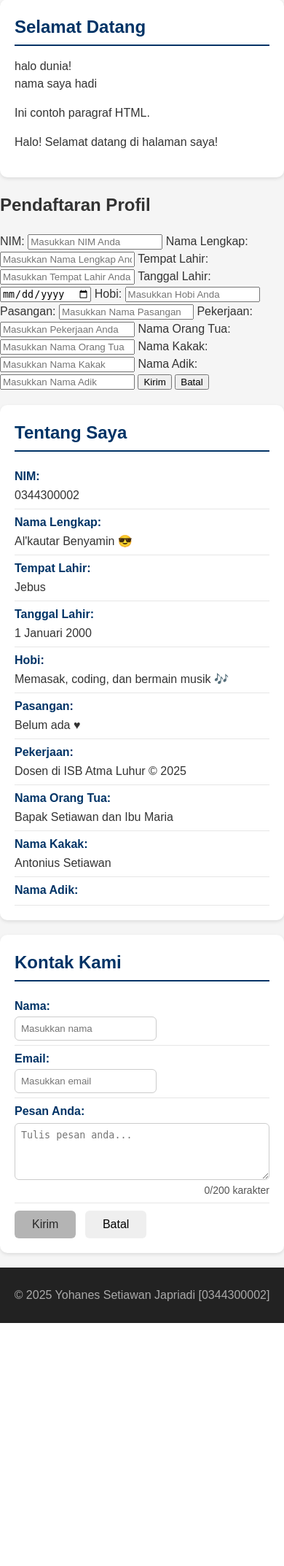
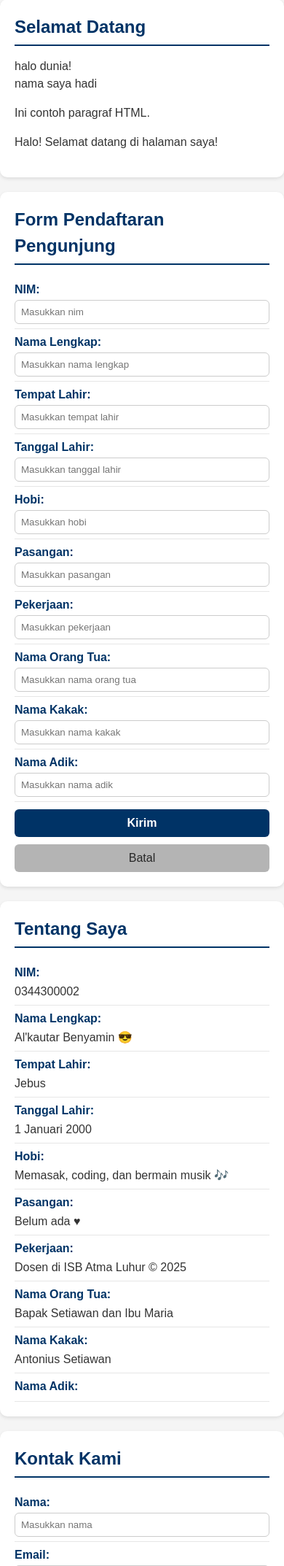
Before and after one commit to teukumaulanayunus-droid/2511500025-PWD-TI1A-25260, a PHP site: the page made by pertemuan-08/bahan UTS PWD/index.php in a window 390 px wide. Shown: the part 85-2231 px from the top of the page at 73% size. Before the commit the page ends 1898 px from the top, so only its background shows below. Run offline with PHP 8.4, Linux system fonts and the light colour scheme.

Commit message:
styling selector ID #contact input,#contact textarea

```diff
--- a/pertemuan-08/bahan UTS PWD/index.php
+++ b/pertemuan-08/bahan UTS PWD/index.php
@@ -52,49 +52,51 @@ endif;
       <p>Ini contoh paragraf HTML.</p>
     </section>
 
-    <section id="Pendaftaran Profil Pengunjung">
-  <h2>Pendaftaran Profil</h2>
+   <section id="PendaftaranProfilPengunjung">
+      <h2>Form Pendaftaran Pengunjung</h2>
       <form action="proses.php" method="POST">
 
         <label for="txtNIM"><span>NIM:</span>
-      <input type="text" id="txtNIM" name="txtNIM" placeholder="Masukkan NIM Anda" required>
+          <input type="text" id="txtNIM" name="txtNIM" placeholder="Masukkan nim" required autocomplete="nim">
         </label>
 
         <label for="txtNamaLengkap"><span>Nama Lengkap:</span>
-      <input type="text" id="txtNamaLengkap" name="txtNamaLengkap" placeholder="Masukkan Nama Lengkap Anda" required>
+          <input type="text" id="txtNamaLengkap" name="txtNamaLengkap" placeholder="Masukkan nama lengkap" required autocomplete="nama lengkap">
         </label>
 
         <label for="txtTempatLahir"><span>Tempat Lahir:</span>
-      <input type="text" id="txtTempatLahir" name="txtTempatLahir" placeholder="Masukkan Tempat Lahir Anda" required>
+          <input type="text" id="txtTempatLahir" name="txtTempatLahir" placeholder="Masukkan tempat lahir" required autocomplete="tempat lahir">
         </label>
 
         <label for="txtTanggalLahir"><span>Tanggal Lahir:</span>
-      <input type="date" id="txtTanggalLahir" name="txtTanggalLahir" required>
+          <input type="text" id="txtTanggalLahir" name="txtTanggalLahir" placeholder="Masukkan tanggal lahir" required autocomplete="tanggal lahir">
         </label>
 
         <label for="txtHobi"><span>Hobi:</span>
-      <input type="text" id="txtHobi" name="txtHobi" placeholder="Masukkan Hobi Anda" required>
+          <input type="text" id="txtHobi" name="txtHobi" placeholder="Masukkan hobi" required autocomplete="hobi">
         </label>
 
         <label for="txtPasangan"><span>Pasangan:</span>
-      <input type="text" id="txtPasangan" name="txtPasangan" placeholder="Masukkan Nama Pasangan" required>
+          <input type="text" id="txtPasangan" name="txtPasangan" placeholder="Masukkan pasangan" required autocomplete="pasangan">
         </label>
 
         <label for="txtPekerjaan"><span>Pekerjaan:</span>
-      <input type="text" id="txtPekerjaan" name="txtPekerjaan" placeholder="Masukkan Pekerjaan Anda" required>
+          <input type="text" id="txtPekerjaan" name="txtPekerjaan" placeholder="Masukkan pekerjaan" required autocomplete="pekerjaan">
         </label>
 
         <label for="txtNamaOrangTua"><span>Nama Orang Tua:</span>
-      <input type="text" id="txtNamaOrangTua" name="txtNamaOrangTua" placeholder="Masukkan Nama Orang Tua" required>
+          <input type="text" id="txtNamaOrangTua" name="txtNamaOrangTua" placeholder="Masukkan nama orang tua" required autocomplete="nama orang tua">
         </label>
 
         <label for="txtNamaKakak"><span>Nama Kakak:</span>
-      <input type="text" id="txtNamaKakak" name="txtNamaKakak" placeholder="Masukkan Nama Kakak" required>
+          <input type="text" id="txtNamaKakak" name="txtNamaKakak" placeholder="Masukkan nama kakak" required autocomplete="nama kakak">
         </label>
 
         <label for="txtNamaAdik"><span>Nama Adik:</span>
-      <input type="text" id="txtNamaAdik" name="txtNamaAdik" placeholder="Masukkan Nama Adik" required>
+          <input type="text" id="txtNamaAdik" name="txtNamaAdik" placeholder="Masukkan nama adik" required autocomplete="nama adik">
         </label>
+
+
         <button type="submit">Kirim</button>
         <button type="reset">Batal</button>
       </form>
--- a/pertemuan-08/bahan UTS PWD/style.css
+++ b/pertemuan-08/bahan UTS PWD/style.css
@@ -51,8 +51,7 @@ header li a:active {
 
 #home:target~header nav a[href="#home"],
 #about:target~header nav a[href="#about"],
-#contact:target~header nav a[href="#contact"],
-#PendaftaranProfilPengunjung:target~header nav a[href="#PendaftaranProfilPengunjung"]{
+#contact:target~header nav a[href="#contact"] #PendaftaranProfilPengunjung:target~header nav a[href="#pendaftaranprofilpengunjung"] {
   background: #fff;
   color: #003366;
   font-weight: bold;
@@ -63,8 +62,7 @@ header li a:active {
 #home,
 #about,
 #contact,
-#PendaftaranProfilPengunjung
-{
+#PendaftaranProfilPengunjung {
   background-color: #ffffff;
   border-radius: 10px;
   padding: 20px;
@@ -76,7 +74,7 @@ header li a:active {
 #home h2,
 #about h2,
 #contact h2,
-#PendaftaranProfilPengunjung{
+#PendaftaranProfilPengunjung h2 {
   color: #003366;
   border-bottom: 2px solid #003366;
   padding-bottom: 6px;
@@ -90,7 +88,7 @@ header li a:active {
 
 #about p,
 #contact label,
-#PendaftaranProfilPengunjung label{
+#PendaftaranProfilPengunjung label {
   display: flex;
   justify-content: flex-start;
   align-items: baseline;
@@ -101,7 +99,7 @@ header li a:active {
 
 #about strong,
 #contact label>span,
-#PendaftarProfilPengunjung label>span{
+#PendaftaranProfilPengunjung label>span {
   min-width: 180px;
   color: #003366;
   font-weight: 600;
@@ -112,8 +110,8 @@ header li a:active {
 
 #contact input,
 #contact textarea,
- #PendaftarProfilPengunjung input,
-#PendaftaranProfilPengunjung textarea{
+#PendaftaranProfilPengunjung input,
+#PendaftaranProfilPengunjung textarea {
   flex: 1;
   border: 1px solid #ccc;
   border-radius: 6px;
@@ -125,7 +123,7 @@ header li a:active {
 }
 
 #contact button,
-#ProfilPendaftaranPengunjung {
+#PendaftaranProfilPengunjung button {
   margin-top: 10px;
   display: inline-block;
   padding: 10px 24px;
@@ -137,29 +135,29 @@ header li a:active {
   margin-right: 8px;
 }
 
-#contact button[type="submit"],
+#contact button,
 #PendaftaranProfilPengunjung button[type="submit"] {
   background-color: #003366;
   color: #fff;
   font-weight: 600;
 }
 
-#contact button[type="submit"],
+#contact button,
 #PendaftaranProfilPengunjung button[type="reset"] {
   background-color: #b4b4b4;
   color: #272727;
   font-weight: 500;
 }
 
-#contact button[type="submit"]:hover,
+#contact button,
 #PendaftaranProfilPengunjung button[type="submit"]:hover {
   background-color: #0379ee;
   transform: translateY(-1px);
   box-shadow: 0 2px 6px rgba(0, 0, 0, 0.2);
 }
 
-#contact button[type="reset"]:hover,
-#pendaftaranProfilPengunjung button[type="reset"]:hover{
+#contact button,
+#PendaftaranProfilPengunjung button[type="reset"]:hover {
   background-color: #cccccc;
   transform: translateY(-1px);
 }
@@ -230,22 +228,25 @@ footer {
 
   #about p,
   #contact label,
-  #PendaftaranProfilPengunjung{
+  #PendaftaranProfilPengunjung label {
     flex-direction: column;
     align-items: flex-start;
   }
 
   #about strong,
   #contact label>span,
-  #PendaftaranProfilPengunjung {
+  #PendaftaranProfilPengunjung label>span {
     text-align: left;
     padding-right: 0;
     margin-bottom: 2px;
   }
 
-  #contact,#PendaftaranProfilPengunjung input,
-  #contact,#PendaftaranProfilPengunjung textarea,
-  #contact,#PendaftaranProfilPengunjung button {
+  #contact input,
+  #contact textarea,
+  #contact button,
+  #PendaftaranProfilPengunjung input,
+  #PendaftaranProfilPengunjung textarea,
+  #PendaftaranProfilPengunjung button {
     width: 100%;
   }
 }
```
Also changed, not shown: pertemuan-08/bahan UTS PWD/README.md. Lines whose indentation alone changed are shown as unchanged.
